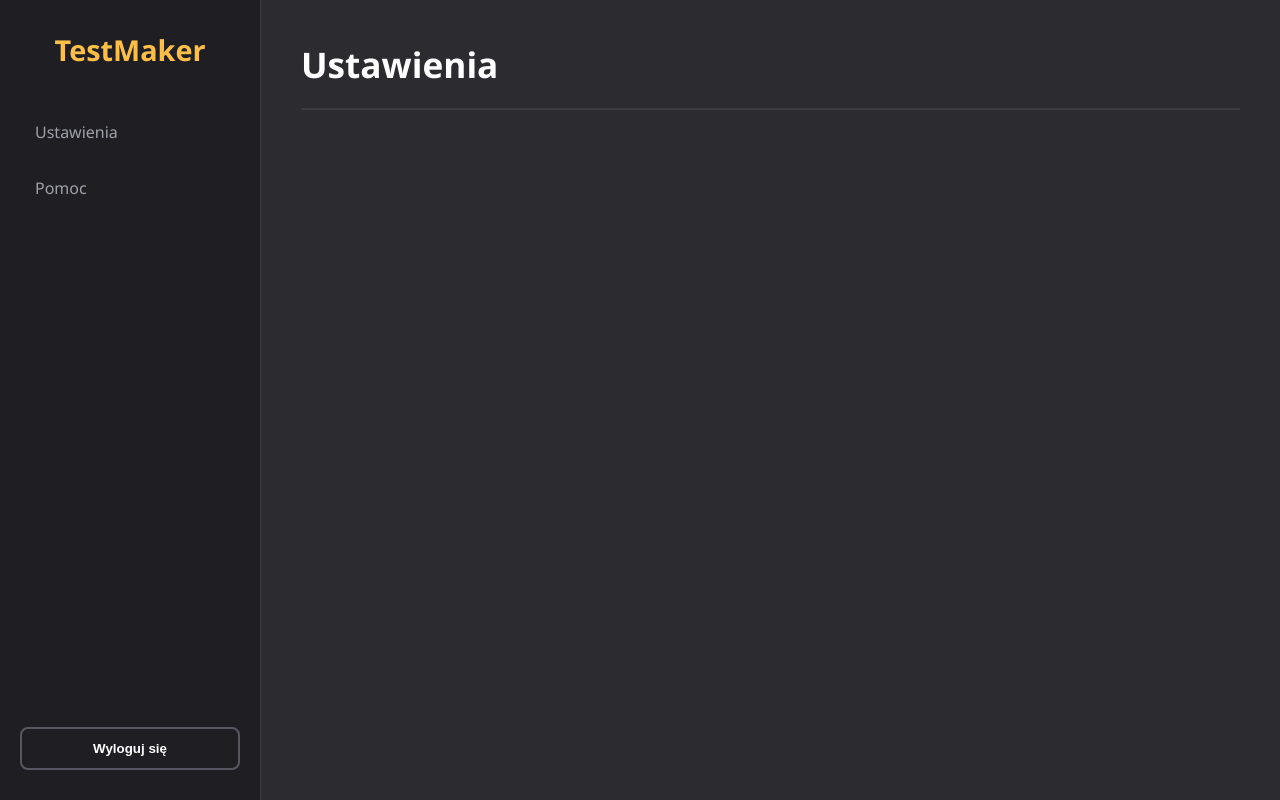
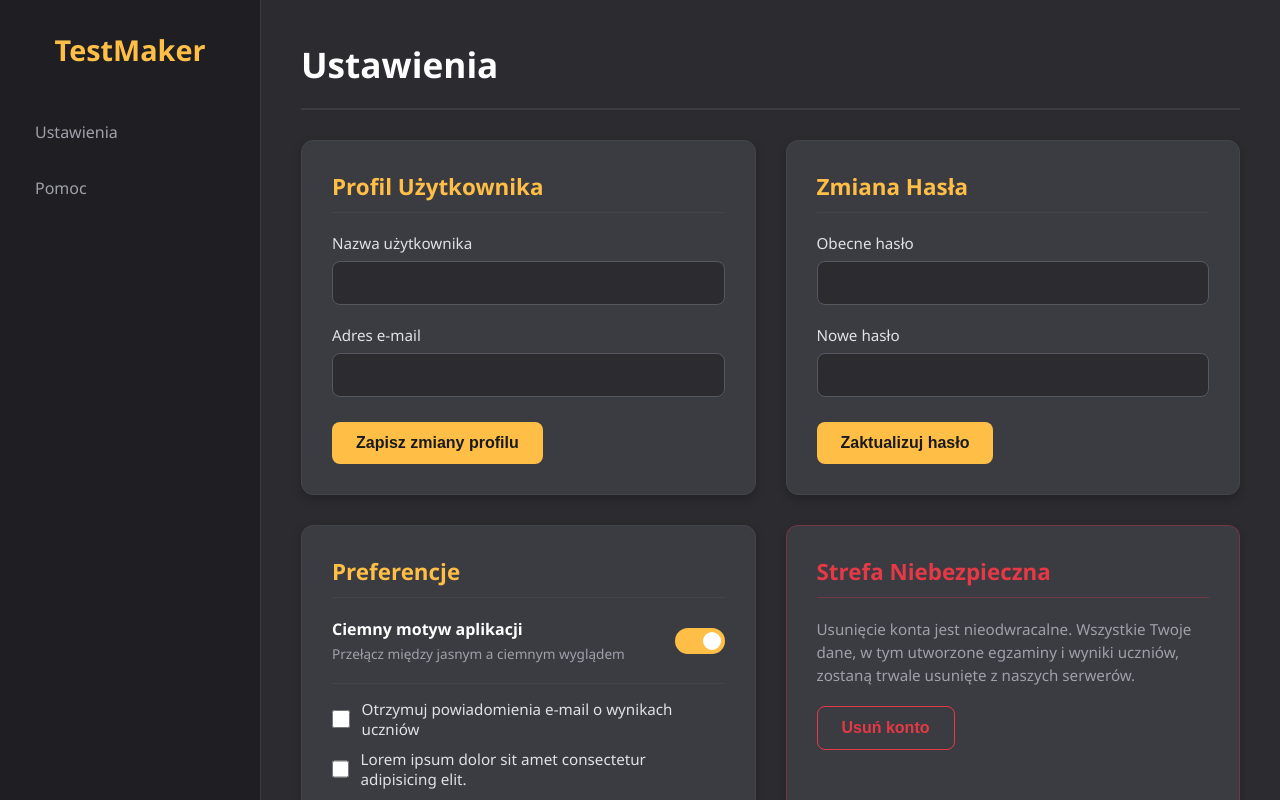
Before and after one commit to idkowiaak/TestMaker, a React (Vite) app in the folder TestMaker/: page /settings in a window 1280 px wide. Shown: the top 800 px of the page. Built offline with nearby package versions, Linux system fonts and the light colour scheme.

Commit message:
add SettingPage, added darkmode/lightmode swwitch(actually bugged),

```diff
--- a/TestMaker/src/App.css
+++ b/TestMaker/src/App.css
@@ -6,3 +6,18 @@ body {
   background-color: #575761;
   color: #fff;
 }
+
+body.light-theme .settings-container,
+body.light-theme .main-settings-content {
+  background-color: #f4f4f9;
+  color: #1a1a1d;
+}
+
+body.light-theme .settings-card {
+  background-color: #ffffff;
+  border-color: #d1d1d6;
+}
+
+body.light-theme .settings-card h2 {
+  color: #3b3b42;
+}
--- a/TestMaker/src/App.jsx
+++ b/TestMaker/src/App.jsx
@@ -1,4 +1,5 @@
 import { BrowserRouter, Routes, Route } from "react-router-dom";
+import { useEffect } from "react";
 import WelcomePage from "./pages/WelcomePage/WelcomePage";
 import TeacherDashboard from "./pages/TeacherDashboard/TeacherDashboard";
 import StudentDashboard from "./pages/StudentDashboard/StudentDashboard";
@@ -12,11 +13,20 @@ import ClassroomManagement from "./pages/ClassroomManagement/ClassroomManagement
 
 function App() {
   const currentRole = localStorage.getItem("userRole");
+
+  useEffect(() => {
+    const savedTheme = localStorage.getItem("appTheme");
+    if (savedTheme === "light") {
+      document.body.classList.add("light-theme");
+    } else {
+      document.body.classList.remove("light-theme");
+    }
+  }, []);
+
   return (
     <BrowserRouter>
       <Routes>
         <Route path="/" element={<WelcomePage />} />
-
         <Route
           path="/teacher"
           element={
@@ -33,14 +43,11 @@ function App() {
             </ProtectedRoute>
           }
         />
-        <Route path="/settings" element={<SettingsPage />}></Route>
-        <Route path="/help" element={<Help />}></Route>
-        <Route path="/myresults" element={<MyResults />}></Route>
-        <Route path="/studentsresults" element={<StudentsResults />}></Route>
-        <Route
-          path="/classroommanagement"
-          element={<ClassroomManagement />}
-        ></Route>
+        <Route path="/settings" element={<SettingsPage />} />
+        <Route path="/help" element={<Help />} />
+        <Route path="/myresults" element={<MyResults />} />
+        <Route path="/studentsresults" element={<StudentsResults />} />
+        <Route path="/classroommanagement" element={<ClassroomManagement />} />
       </Routes>
     </BrowserRouter>
   );
--- a/TestMaker/src/pages/Settings/SettingsPage.css
+++ b/TestMaker/src/pages/Settings/SettingsPage.css
@@ -24,14 +24,235 @@
 .settings-content-header h1 {
   font-size: 2.2rem;
   font-weight: 700;
+  margin: 0;
 }
 
+.settings-grid {
+  display: grid;
+  grid-template-columns: repeat(auto-fill, minmax(400px, 1fr));
+  gap: 30px;
+}
+
+.settings-card {
+  background-color: #3b3b42;
+  padding: 30px;
+  border-radius: 12px;
+  border: 1px solid #44444b;
+  display: flex;
+  flex-direction: column;
+  box-shadow: 0 4px 10px rgba(0, 0, 0, 0.2);
+}
+
+.settings-card h2 {
+  font-size: 1.4rem;
+  color: #ffbf46;
+  margin: 0 0 20px 0;
+  border-bottom: 1px solid #44444b;
+  padding-bottom: 10px;
+}
+
+.settings-card form {
+  display: flex;
+  flex-direction: column;
+  gap: 20px;
+}
+
+.settings-input-group {
+  display: flex;
+  flex-direction: column;
+  gap: 8px;
+}
+
+.settings-input-group label {
+  font-size: 0.95rem;
+  color: #e0e0e6;
+  font-weight: 500;
+}
+
+.settings-input {
+  width: 100%;
+  padding: 12px;
+  border-radius: 8px;
+  border: 1px solid #575761;
+  background-color: #2b2b30;
+  color: white;
+  box-sizing: border-box;
+  font-size: 1rem;
+  transition: border-color 0.2s;
+}
+
+.settings-input:focus {
+  outline: none;
+  border-color: #ffbf46;
+}
+
+.settings-primary-btn {
+  padding: 12px 24px;
+  background-color: #ffbf46;
+  color: #1a1a1d;
+  border: none;
+  border-radius: 8px;
+  font-size: 1rem;
+  font-weight: 600;
+  cursor: pointer;
+  transition:
+    background-color 0.2s ease,
+    transform 0.1s ease;
+  align-self: flex-start;
+  margin-top: 5px;
+}
+
+.settings-primary-btn:hover {
+  background-color: #e5ab3f;
+}
+
+.settings-toggle-group {
+  display: flex;
+  align-items: center;
+  gap: 12px;
+  margin-bottom: 10px;
+}
+
+.settings-toggle-group label {
+  font-size: 0.95rem;
+  color: #e0e0e6;
+  cursor: pointer;
+}
+
+.settings-checkbox {
+  width: 18px;
+  height: 18px;
+  cursor: pointer;
+  accent-color: #ffbf46;
+}
+
+.danger-zone {
+  border-color: rgba(230, 57, 70, 0.3);
+}
+
+.danger-zone h2 {
+  color: #e63946;
+  border-bottom-color: rgba(230, 57, 70, 0.3);
+}
+
+.danger-zone p {
+  color: #a0a0aa;
+  font-size: 0.95rem;
+  line-height: 1.5;
+  margin: 0 0 20px 0;
+}
+
+.settings-danger-btn {
+  background: transparent;
+  border: 1px solid #e63946;
+  color: #e63946;
+  border-radius: 8px;
+  padding: 12px 24px;
+  font-size: 1rem;
+  font-weight: 600;
+  cursor: pointer;
+  transition: all 0.2s ease;
+  align-self: flex-start;
+}
+
+.settings-danger-btn:hover {
+  background-color: rgba(230, 57, 70, 0.1);
+}
+
+.settings-divider {
+  border: 0;
+  height: 1px;
+  background: #44444b;
+  margin: 15px 0;
+}
+
+.settings-switch-row {
+  display: flex;
+  justify-content: space-between;
+  align-items: center;
+  margin-bottom: 5px;
+}
+
+.settings-switch-info {
+  display: flex;
+  flex-direction: column;
+}
+
+.settings-switch-info strong {
+  font-size: 1rem;
+  color: #ffffff;
+  font-weight: 600;
+  margin-bottom: 4px;
+}
+
+.settings-switch-info span {
+  font-size: 0.85rem;
+  color: #a0a0aa;
+}
+
+.theme-toggle-switch {
+  position: relative;
+  display: inline-block;
+  width: 50px;
+  height: 26px;
+  flex-shrink: 0;
+}
+
+.theme-toggle-switch input {
+  opacity: 0;
+  width: 0;
+  height: 0;
+}
+
+.theme-toggle-switch .slider {
+  position: absolute;
+  cursor: pointer;
+  top: 0;
+  left: 0;
+  right: 0;
+  bottom: 0;
+  background-color: #575761;
+  transition: 0.4s;
+}
+
+.theme-toggle-switch .slider:before {
+  position: absolute;
+  content: "";
+  height: 18px;
+  width: 18px;
+  left: 4px;
+  bottom: 4px;
+  background-color: white;
+  transition: 0.4s;
+}
+
+.theme-toggle-switch input:checked + .slider {
+  background-color: #ffbf46;
+}
+
+.theme-toggle-switch input:focus + .slider {
+  box-shadow: 0 0 1px #ffbf46;
+}
+
+.theme-toggle-switch input:checked + .slider:before {
+  transform: translateX(24px);
+}
+
+.theme-toggle-switch .slider.round {
+  border-radius: 26px;
+}
+
+.theme-toggle-switch .slider.round:before {
+  border-radius: 50%;
+}
 @media (max-width: 768px) {
-  .main-settings-container {
+  .settings-container {
     flex-direction: column;
   }
-
   .main-settings-content {
     padding: 20px;
   }
+  .settings-grid {
+    grid-template-columns: 1fr;
+  }
 }
--- a/TestMaker/src/pages/Settings/SettingsPage.jsx
+++ b/TestMaker/src/pages/Settings/SettingsPage.jsx
@@ -1,15 +1,151 @@
-import React, { useState } from "react";
+import React, { useState, useEffect } from "react";
 import "./SettingsPage.css";
 import Sidebar from "../../components/Sidebar/Sidebar";
-function SettingsPage({}) {
+
+function SettingsPage({ role }) {
+  const [isDarkMode, setIsDarkMode] = useState(() => {
+    const savedTheme = localStorage.getItem("appTheme");
+    return savedTheme === "light" ? false : true;
+  });
+
+  useEffect(() => {
+    if (isDarkMode) {
+      document.body.classList.remove("light-theme");
+      localStorage.setItem("appTheme", "dark");
+    } else {
+      document.body.classList.add("light-theme");
+      localStorage.setItem("appTheme", "light");
+    }
+  }, [isDarkMode]);
+
   return (
     <div className="settings-container">
-      <Sidebar />
+      <Sidebar role={role} />
       <main className="main-settings-content">
         <header className="settings-content-header">
           <h1>Ustawienia</h1>
         </header>
-        <section className="settings-section"></section>
+
+        <div className="settings-grid">
+          <section className="settings-card">
+            <h2>Profil Użytkownika</h2>
+            <form>
+              <div className="settings-input-group">
+                <label>Nazwa użytkownika</label>
+                <input type="text" className="settings-input" />
+              </div>
+
+              <div className="settings-input-group">
+                <label>Adres e-mail</label>
+                <input type="email" className="settings-input" />
+              </div>
+
+              <button
+                type="submit"
+                className="settings-primary-btn"
+                onClick={(e) => {
+                  e.preventDefault();
+                  alert("Zapisano zmiany profilu TEST");
+                }}
+              >
+                Zapisz zmiany profilu
+              </button>
+            </form>
+          </section>
+
+          <section className="settings-card">
+            <h2>Zmiana Hasła</h2>
+            <form>
+              <div className="settings-input-group">
+                <label>Obecne hasło</label>
+                <input type="password" className="settings-input" />
+              </div>
+
+              <div className="settings-input-group">
+                <label>Nowe hasło</label>
+                <input type="password" className="settings-input" />
+              </div>
+
+              <button
+                type="submit"
+                className="settings-primary-btn"
+                onClick={(e) => {
+                  e.preventDefault();
+                  alert("Zaktualizowano hasło TEST");
+                }}
+              >
+                Zaktualizuj hasło
+              </button>
+            </form>
+          </section>
+
+          <section className="settings-card">
+            <h2>Preferencje</h2>
+
+            <div className="settings-switch-row">
+              <div className="settings-switch-info">
+                <strong>Ciemny motyw aplikacji</strong>
+                <span>Przełącz między jasnym a ciemnym wyglądem</span>
+              </div>
+              <label className="theme-toggle-switch">
+                <input
+                  type="checkbox"
+                  checked={isDarkMode}
+                  onChange={(e) => setIsDarkMode(e.target.checked)}
+                />
+                <span className="slider round"></span>
+              </label>
+            </div>
+
+            <hr className="settings-divider" />
+
+            <div className="settings-toggle-group">
+              <input
+                type="checkbox"
+                id="notifications"
+                className="settings-checkbox"
+              />
+              <label htmlFor="notifications">
+                Otrzymuj powiadomienia e-mail o wynikach uczniów
+              </label>
+            </div>
+
+            <div className="settings-toggle-group">
+              <input type="checkbox" className="settings-checkbox" />
+              <label htmlFor="weeklyReports">
+                Lorem ipsum dolor sit amet consectetur adipisicing elit.
+              </label>
+            </div>
+
+            <div className="settings-toggle-group">
+              <input type="checkbox" className="settings-checkbox" />
+              <label htmlFor="3">
+                Lorem ipsum dolor sit amet consectetur adipisicing elit.
+              </label>
+            </div>
+            <div className="settings-toggle-group">
+              <input type="checkbox" id="4" className="settings-checkbox" />
+              <label htmlFor="soundEnabled">
+                Lorem ipsum dolor sit amet consectetur adipisicing elit.
+              </label>
+            </div>
+          </section>
+
+          <section className="settings-card danger-zone">
+            <h2>Strefa Niebezpieczna</h2>
+            <p>
+              Usunięcie konta jest nieodwracalne. Wszystkie Twoje dane, w tym
+              utworzone egzaminy i wyniki uczniów, zostaną trwale usunięte z
+              naszych serwerów.
+            </p>
+            <button
+              className="settings-danger-btn"
+              onClick={() => alert("Twoje konto zostało usunięte TEST")}
+            >
+              Usuń konto
+            </button>
+          </section>
+        </div>
       </main>
     </div>
   );
--- a/TestMaker/src/pages/WelcomePage/WelcomePage.jsx
+++ b/TestMaker/src/pages/WelcomePage/WelcomePage.jsx
@@ -131,6 +131,7 @@ function WelcomePage() {
             <a
               href="#"
               className="register-link"
+              type="submit"
               onClick={() => setIsModalOpen(true)}
             >
               Zarejestruj się
```
